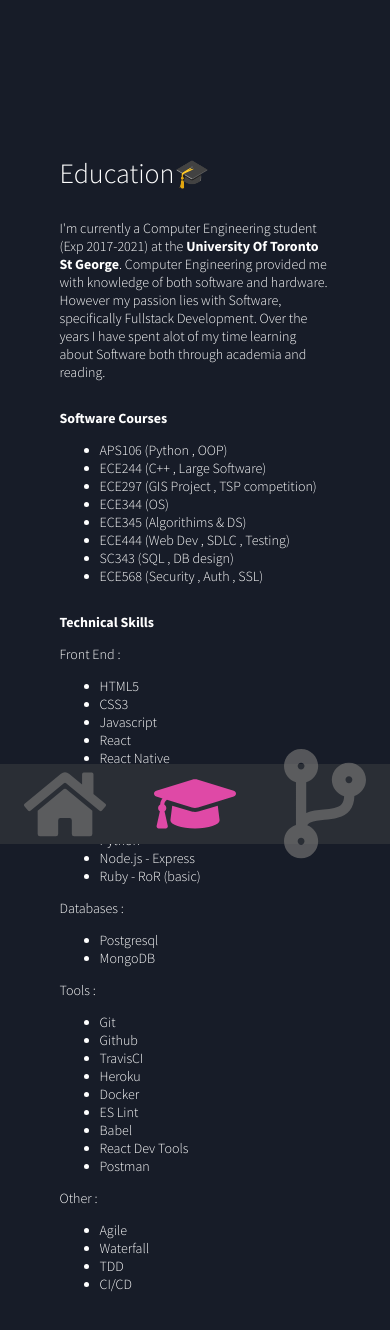
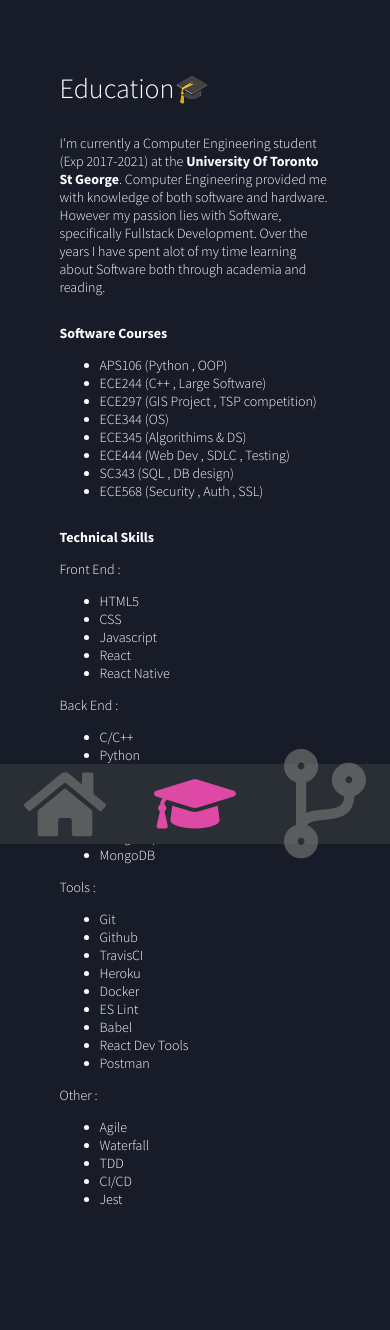
Before and after one commit to alireza-chassebi/portfolio-v1, a React (Create React App) app: page /education in a window 390 px wide. Shown: the top 1330 px of the page. Built offline with nearby package versions, Linux system fonts and the light colour scheme.

Commit message:
made education screen responsive

```diff
--- a/src/App.css
+++ b/src/App.css
@@ -47,7 +47,6 @@ body::-webkit-scrollbar-thumb {
   color: var(--text-primary);
   font-weight: 300;
   font-size: 2rem;
-  flex-grow: 1;
 }
 
 .fa-primary {
--- a/src/components/Container/container.css
+++ b/src/components/Container/container.css
@@ -13,3 +13,9 @@
     margin-left: 0;
   }
 }
+
+@media only screen and (max-width: 600px) {
+  .container {
+    padding: 5vh 5vw 10vh 5vw;
+  }
+}
--- a/src/screens/Education/data.js
+++ b/src/screens/Education/data.js
@@ -3,11 +3,11 @@ const skills = {
   lists: [
     {
       title: 'Front End',
-      list: ['HTML5', 'CSS3', 'Javascript', 'React', 'React Native'],
+      list: ['HTML5', 'CSS', 'Javascript', 'React', 'React Native'],
     },
     {
       title: 'Back End',
-      list: ['C/C++', 'Python', 'Node.js - Express', 'Ruby - RoR (basic)'],
+      list: ['C/C++', 'Python', 'Node.js - Express'],
     },
     {
       title: 'Databases',
@@ -29,7 +29,7 @@ const skills = {
     },
     {
       title: 'Other',
-      list: ['Agile', 'Waterfall', 'TDD', 'CI/CD'],
+      list: ['Agile', 'Waterfall', 'TDD', 'CI/CD', 'Jest'],
     },
   ],
 };
--- a/src/screens/Education/education.css
+++ b/src/screens/Education/education.css
@@ -47,8 +47,9 @@
   }
 }
 
-@media only screen and (max-width: 550px) {
+@media only screen and (max-width: 600px) {
   .Education {
     font-size: 1.75rem;
+    margin-bottom: 5vh;
   }
 }
```
